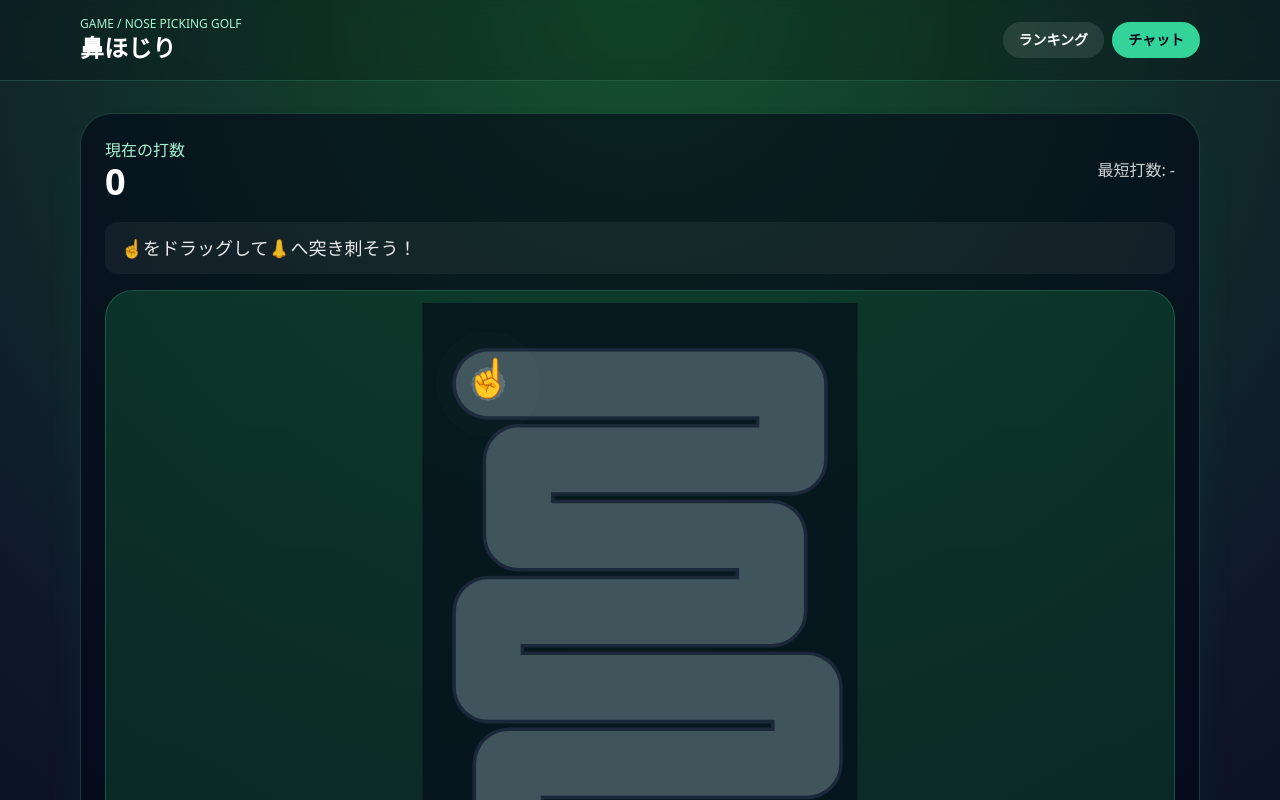
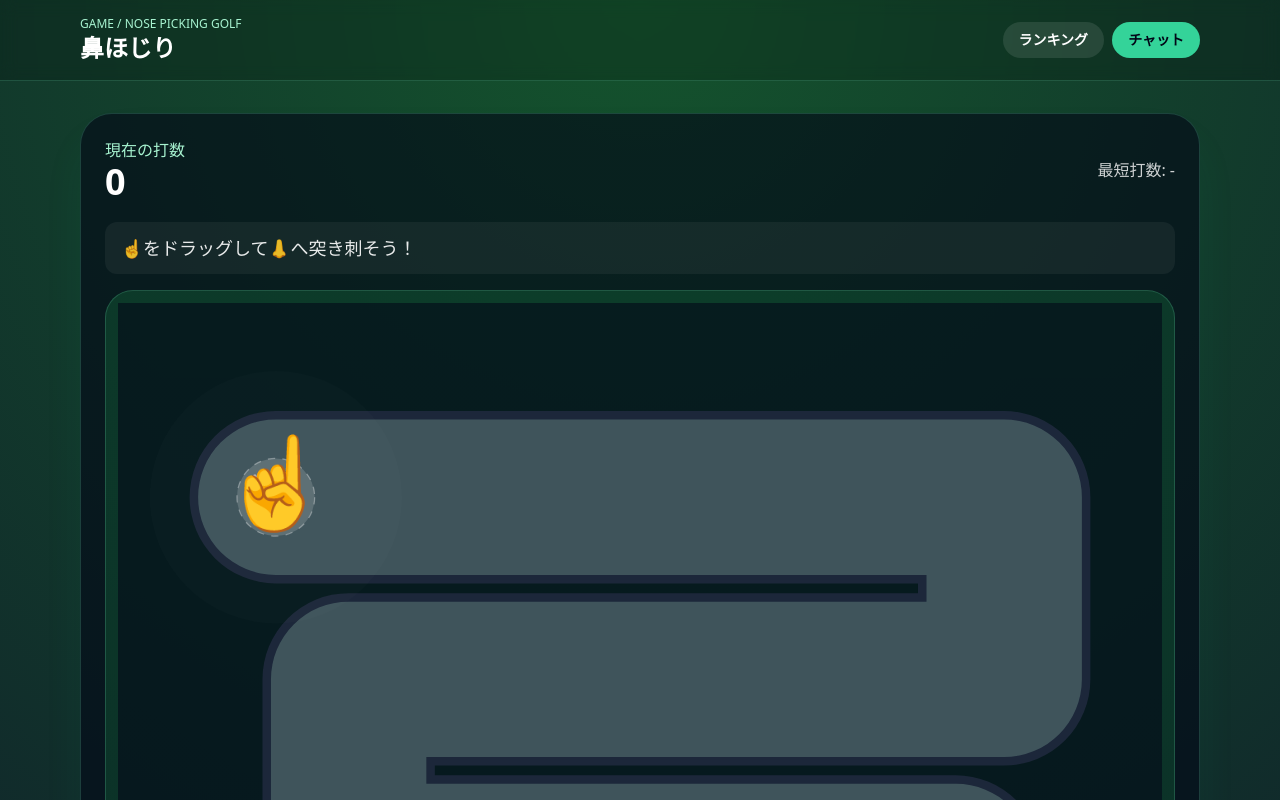
Before and after one commit to Hapiemon/Mayuko, a Next.js app: page /game/spot-difference in a window 1280 px wide. Shown: the top 800 px of the page. Built offline with nearby package versions, Linux system fonts and the light colour scheme; no server answers; the database is empty; sample sign-in values are in the browser's storage.

Commit message:
fix: refactor course layout handling and improve SVG scaling in spot the difference game

```diff
--- a/src/app/game/spot-difference/page.tsx
+++ b/src/app/game/spot-difference/page.tsx
@@ -1,7 +1,7 @@
 'use client';
 
 import { useRouter } from 'next/navigation';
-import { useEffect, useMemo, useRef, useState } from 'react';
+import { useCallback, useEffect, useMemo, useRef, useState } from 'react';
 
 type Point = { x: number; y: number };
 type MessageFontSize = 'small' | 'medium' | 'large';
@@ -18,7 +18,7 @@ interface RankingRow {
   best_value: number;
 }
 
-const COURSE_WIDTH = 860;
+const BASE_COURSE_WIDTH = 860;
 const COURSE_HEIGHT = 1700;
 const COURSE_LEFT = 80;
 const COURSE_TOP = 80;
@@ -137,10 +137,22 @@ export default function SpotDifferencePage() {
   const [resultBestScore, setResultBestScore] = useState(0);
   const [isNewBest, setIsNewBest] = useState(false);
   const [messageFontSize, setMessageFontSize] = useState<MessageFontSize>('medium');
+  const containerRef = useRef<HTMLDivElement>(null);
+  const [svgWidth, setSvgWidth] = useState(BASE_COURSE_WIDTH);
 
   useEffect(() => {
     setBall(course.start);
   }, [course]);
+
+  useEffect(() => {
+    const el = containerRef.current;
+    if (!el) return;
+    const update = () => setSvgWidth(el.clientWidth || BASE_COURSE_WIDTH);
+    update();
+    const ro = new ResizeObserver(update);
+    ro.observe(el);
+    return () => ro.disconnect();
+  }, []);
 
   useEffect(() => {
     const user = sessionStorage.getItem('chatUser');
@@ -305,17 +317,21 @@ export default function SpotDifferencePage() {
     });
   };
 
-  const getSvgPoint = (clientX: number, clientY: number): Point | null => {
+  // 物理演算はベース座標 (0..BASE_COURSE_WIDTH) で行う。
+  // getSvgPoint はスクリーン座標 → ベース座標 に変換する。
+  const getSvgPoint = useCallback((clientX: number, clientY: number): Point | null => {
     const svg = svgRef.current;
     if (!svg) return null;
     const rect = svg.getBoundingClientRect();
-    const scaleX = COURSE_WIDTH / rect.width;
+    // viewBox 横幅 = svgWidth、物理座標空間 = BASE_COURSE_WIDTH
+    // scaleX = BASE_COURSE_WIDTH / rect.width で物理座標へ変換
+    const scaleX = BASE_COURSE_WIDTH / rect.width;
     const scaleY = COURSE_HEIGHT / rect.height;
     return {
       x: (clientX - rect.left) * scaleX,
       y: (clientY - rect.top) * scaleY,
     };
-  };
+  }, []);
 
   const beginDragPoint = (point: Point) => {
     if (!canShoot) return;
@@ -443,11 +459,16 @@ export default function SpotDifferencePage() {
 
           <div className={`mb-4 rounded-xl bg-white/5 px-4 py-3 text-white/90 ${textSizeClass}`}>{message}</div>
 
-          <div className="overflow-hidden rounded-[1.75rem] border border-emerald-300/20 bg-[linear-gradient(180deg,_rgba(34,197,94,0.18),_rgba(22,101,52,0.32))] p-3">
+          <div ref={containerRef} className="overflow-hidden rounded-[1.75rem] border border-emerald-300/20 bg-[linear-gradient(180deg,_rgba(34,197,94,0.18),_rgba(22,101,52,0.32))] p-3">
+            {/* xScale: SVG描画用にベース座標(860)をコンテナ幅にスケール */}
+            {(() => {
+            const xScale = svgWidth / BASE_COURSE_WIDTH;
+            return (
             <svg
               ref={svgRef}
-              viewBox={`0 0 ${COURSE_WIDTH} ${COURSE_HEIGHT}`}
-              className="h-[85vh] min-h-[860px] w-full touch-none select-none"
+              viewBox={`0 0 ${svgWidth} ${COURSE_HEIGHT}`}
+              className="w-full touch-none select-none"
+              style={{ display: 'block' }}
               onPointerDown={beginPointerDrag}
               onPointerMove={movePointerDrag}
               onPointerUp={endPointerDrag}
@@ -466,10 +487,10 @@ export default function SpotDifferencePage() {
               }}
               onTouchEnd={endDrag}
             >
-              <rect x="0" y="0" width={COURSE_WIDTH} height={COURSE_HEIGHT} fill="rgba(2,6,23,0.58)" />
+              <rect x="0" y="0" width={svgWidth} height={COURSE_HEIGHT} fill="rgba(2,6,23,0.58)" />
 
               <polyline
-                points={course.points.map((point) => `${point.x},${point.y}`).join(' ')}
+                points={course.points.map((point) => `${point.x * xScale},${point.y}`).join(' ')}
                 fill="none"
                 stroke="rgba(30,41,59,0.95)"
                 strokeWidth={PIPE_RADIUS * 2 + 14}
@@ -477,7 +498,7 @@ export default function SpotDifferencePage() {
                 strokeLinejoin="round"
               />
               <polyline
-                points={course.points.map((point) => `${point.x},${point.y}`).join(' ')}
+                points={course.points.map((point) => `${point.x * xScale},${point.y}`).join(' ')}
                 fill="none"
                 stroke="rgba(187,247,208,0.22)"
                 strokeWidth={PIPE_RADIUS * 2}
@@ -485,21 +506,21 @@ export default function SpotDifferencePage() {
                 strokeLinejoin="round"
               />
 
-              <circle cx={course.start.x} cy={course.start.y} r="32" fill="rgba(255,255,255,0.15)" stroke="rgba(255,255,255,0.35)" strokeDasharray="6 6" />
-              <circle cx={course.start.x} cy={course.start.y} r={BALL_HIT_RADIUS} fill="rgba(255,255,255,0.01)" />
-              <text x={course.start.x} y={course.start.y + 10} textAnchor="middle" fontSize={startFontSize}>🏁</text>
+              <circle cx={course.start.x * xScale} cy={course.start.y} r="32" fill="rgba(255,255,255,0.15)" stroke="rgba(255,255,255,0.35)" strokeDasharray="6 6" />
+              <circle cx={course.start.x * xScale} cy={course.start.y} r={BALL_HIT_RADIUS} fill="rgba(255,255,255,0.01)" />
+              <text x={course.start.x * xScale} y={course.start.y + 10} textAnchor="middle" fontSize={startFontSize}>🏁</text>
 
-              <circle cx={course.hole.x} cy={course.hole.y} r={HOLE_RADIUS + 10} fill="rgba(0,0,0,0.35)" />
-              <circle cx={course.hole.x} cy={course.hole.y} r={HOLE_RADIUS + 40} fill="rgba(255,255,255,0.01)" />
-              <text x={course.hole.x} y={course.hole.y + 18} textAnchor="middle" fontSize={success ? noseFontSize + 10 : noseFontSize}>
+              <circle cx={course.hole.x * xScale} cy={course.hole.y} r={HOLE_RADIUS + 10} fill="rgba(0,0,0,0.35)" />
+              <circle cx={course.hole.x * xScale} cy={course.hole.y} r={HOLE_RADIUS + 40} fill="rgba(255,255,255,0.01)" />
+              <text x={course.hole.x * xScale} y={course.hole.y + 18} textAnchor="middle" fontSize={success ? noseFontSize + 10 : noseFontSize}>
                 👃
               </text>
               {success && (
-                <g transform={`translate(${course.hole.x - 10}, ${course.hole.y + 52})`}>
+                <g>
                   <animateTransform
                     attributeName="transform"
                     type="translate"
-                    values={`${course.hole.x - 10} ${course.hole.y + 62}; ${course.hole.x - 10} ${course.hole.y + 36}; ${course.hole.x - 10} ${course.hole.y + 62}`}
+                    values={`${course.hole.x * xScale - 10} ${course.hole.y + 62}; ${course.hole.x * xScale - 10} ${course.hole.y + 36}; ${course.hole.x * xScale - 10} ${course.hole.y + 62}`}
                     dur="0.85s"
                     repeatCount="indefinite"
                   />
@@ -511,9 +532,9 @@ export default function SpotDifferencePage() {
 
               {isDragging && dragPoint && (
                 <line
-                  x1={ball.x}
+                  x1={ball.x * xScale}
                   y1={ball.y}
-                  x2={dragPoint.x}
+                  x2={dragPoint.x * xScale}
                   y2={dragPoint.y}
                   stroke="rgba(250,204,21,0.9)"
                   strokeWidth="6"
@@ -523,11 +544,13 @@ export default function SpotDifferencePage() {
               )}
 
               {!success && (
-                <text x={ball.x} y={ball.y + 14} textAnchor="middle" fontSize={fingerFontSize}>
+                <text x={ball.x * xScale} y={ball.y + 14} textAnchor="middle" fontSize={fingerFontSize}>
                   ☝️
                 </text>
               )}
             </svg>
+            );
+            })()}
           </div>
 
           {finished && (
```
